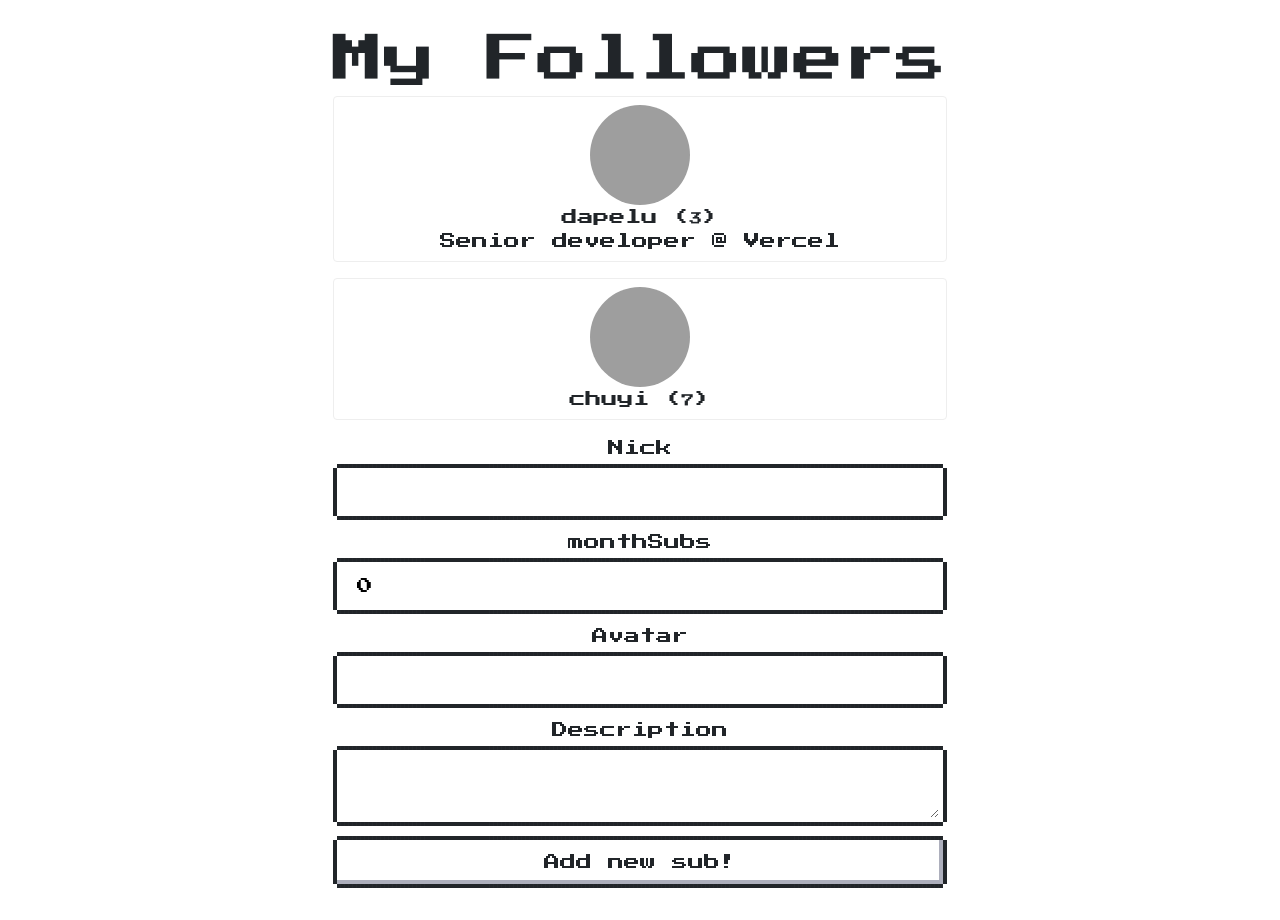
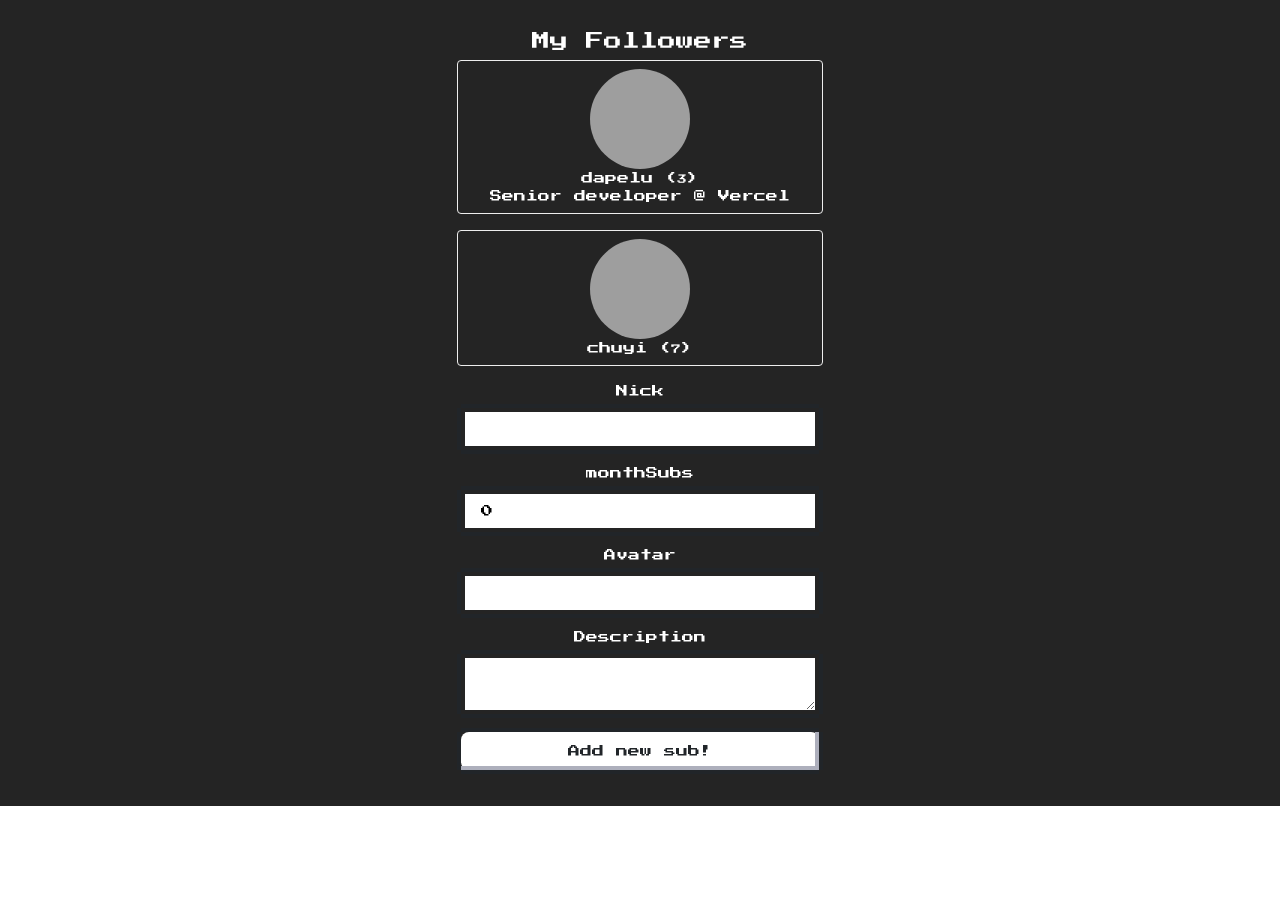
Before and after one commit to maxiCalderonBuono/React-Typescript, a React (Vite) app: page / in a window 1280 px wide. After the commit the page ends 806 px from the top, so only its background shows below. Built offline with nearby package versions, Linux system fonts and the light colour scheme; grey boxes are pictures that could not be loaded.

Commit message:
feat: create types.ts

```diff
--- a/src/App.tsx
+++ b/src/App.tsx
@@ -2,15 +2,7 @@ import { useState } from 'react'
 import './App.css'
 import Form from './components/Form';
 import List from './components/List';
-
-
-
-interface Sub  {
-  nickname: string;
-  avatar: string;
-  monthSubs: number;
-  description?: string;
-}
+import {Sub} from '../types'
 
 interface AppState {
   subs: Sub[];
@@ -36,15 +28,18 @@ const INITIAL_STATE = [
 
 function App() {
 
-
   const [subs, setSubs] = useState<AppState["subs"]>(INITIAL_STATE)
   const [newSubsNumber, setnewSubsNumber] = useState<AppState["newSubsNumber"]>(0)
+
+  const handleNewSub = (newSub: Sub): void => {
+  setSubs(subs => [...subs, newSub])
+}
 
   return (
     <div className="App">
       <h1>My Followers</h1>
         <List subs = {subs}/>
-        <Form />
+        <Form  onSub={handleNewSub}/>
     </div>
   )
 }
--- a/src/components/Form.tsx
+++ b/src/components/Form.tsx
@@ -1,17 +1,28 @@
-import {useState} from 'react'
+import React, {useState} from 'react'
+import {Sub} from '../../types'
 
-const Form = () => {
+interface FormState {
+    inputValues: Sub
+}
 
+interface FormProps {
+    onSub: (newSub: Sub) => void }
 
- const [inputValues, setinputValues] = useState({
-    nick:"",
+const Form = ({onSub}:FormProps) => {
+
+ const [inputValues, setinputValues] = useState<FormState["inputValues"]>({
+    nickname:"",
     monthSubs : 0,
     avatar: "" ,
     description: ""
 
  })
 
-  const handleSubmit =() => {
+  const handleSubmit =(e:React.FormEvent<HTMLFormElement>) => {
+
+    e.preventDefault();
+
+    onSub(inputValues)
 
   }
 
@@ -28,8 +39,8 @@ const Form = () => {
     <div>
         <form onSubmit={handleSubmit}>
             <div className="nes-field">
-  <label htmlFor="nick">Nick</label>
-  <input onChange = {handleInputChange} value={inputValues.nick} type="text" id="nick" className="nes-input" required name="nick" />
+  <label htmlFor="nickname">Nick</label>
+  <input onChange = {handleInputChange} value={inputValues.nickname} type="text" id="nickname" className="nes-input" required name="nickname" />
 </div>
 <div className="nes-field">
   <label htmlFor="monthSubs">monthSubs</label>
--- a/src/components/List.tsx
+++ b/src/components/List.tsx
@@ -1,12 +1,7 @@
-import React from 'react'
+import {Sub} from '../../types'
 
 interface Props {
-  subs: Array<{
-    nickname: string;
-  avatar: string;
-  monthSubs: number;
-  description?: string;
-  }>
+  subs: Array<Sub>
 }
 
 const List = ({subs}: Props) => {
--- a/src/index.css
+++ b/src/index.css
@@ -1,6 +1,6 @@
 :root {
   font-family: Inter, Avenir, Helvetica, Arial, sans-serif;
-  font-size: 16px;
+
   line-height: 24px;
   font-weight: 400;
 
@@ -25,17 +25,20 @@ a:hover {
 }
 
 body {
+  color: #ffffff;
   margin: 0;
   display: flex;
   place-items: center;
   min-width: 320px;
   min-height: 100vh;
   display: grid;
+  font-size: 12px;
   place-content: center;
+  background-color: #242424;
 }
 
 h1 {
-  font-size: 3.2em;
+  font-size: 1.5em;
   line-height: 1.1;
 }
 
--- /dev/null
+++ b/types.d.ts
@@ -0,0 +1,6 @@
+export interface Sub  {
+  nickname: string;
+  avatar: string;
+  monthSubs: number;
+  description?: string;
+}
```
